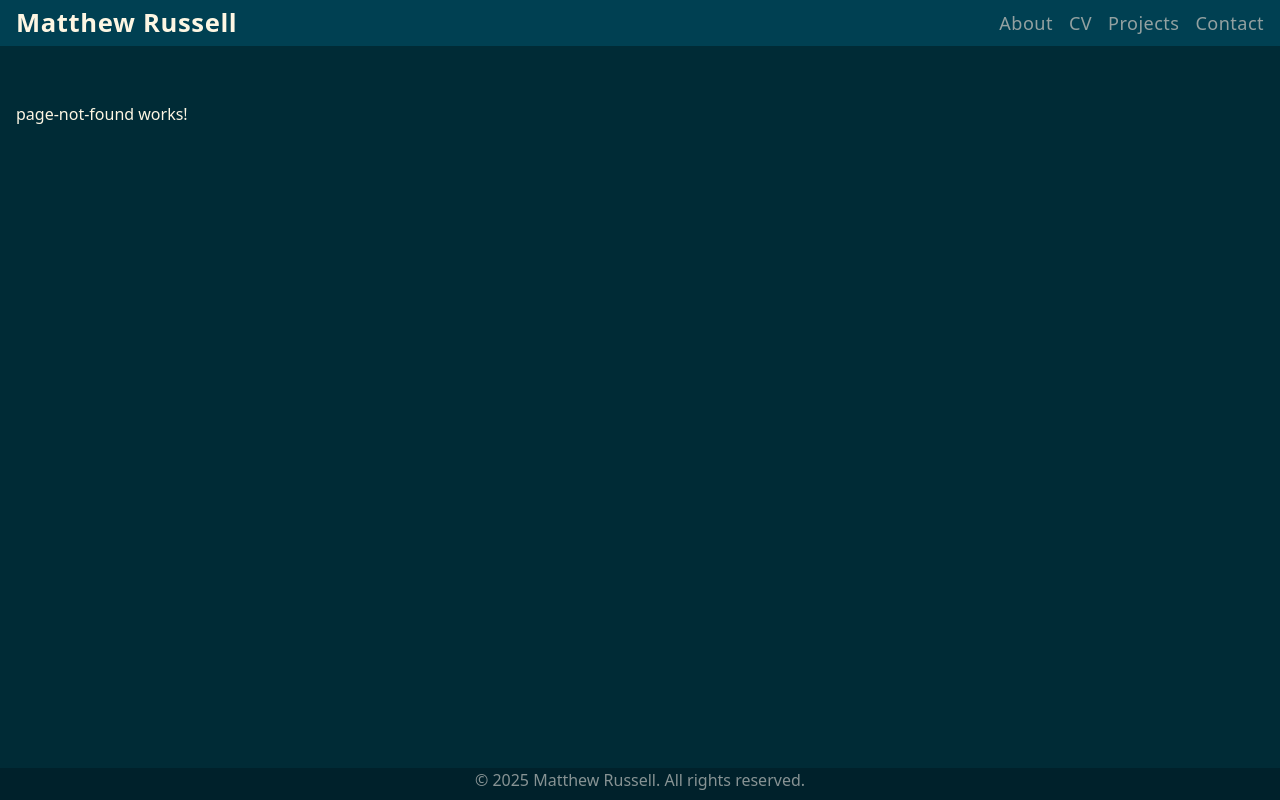
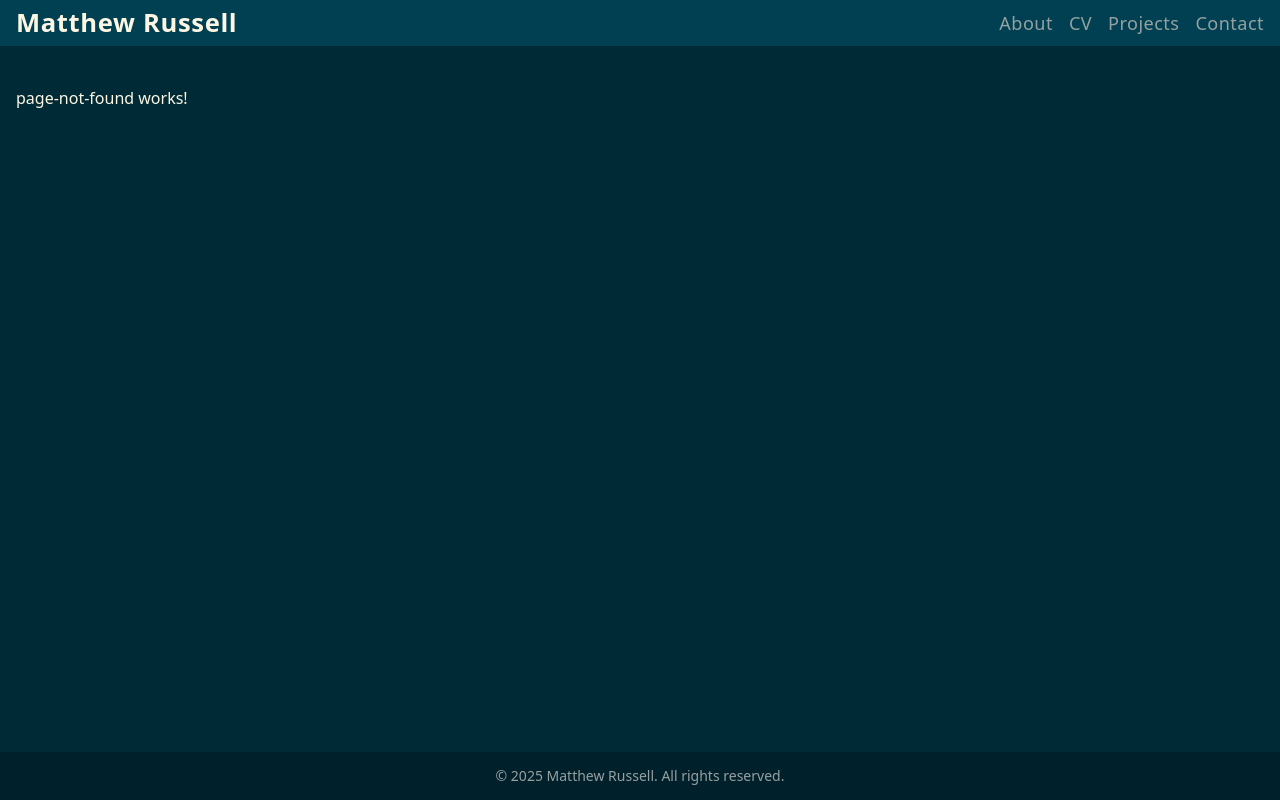
Before and after one commit to mjrussell91/mjrussell-net, an Angular app: page / in a window 1280 px wide. Built offline with nearby package versions, Linux system fonts and the light colour scheme.

Commit message:
footer updates

```diff
--- a/src/app/app.html
+++ b/src/app/app.html
@@ -1,5 +1,5 @@
 <app-header></app-header>
-<main class="container mx-auto px-4 py-8 flex-grow">
+<main class="container mx-auto p-4 flex-grow">
 	<router-outlet />
 </main>
 <app-footer></app-footer>
--- a/src/app/footer/footer.html
+++ b/src/app/footer/footer.html
@@ -1,3 +1,3 @@
-<div class="bg-blue-4 h-8 mt-auto flex justify-center">
-    <p class="text-white-3">© 2025 Matthew Russell. All rights reserved.</p>
+<div class="bg-blue-4 h-12 mt-16 flex justify-center">
+    <p class="text-white-4 text-sm my-auto">© 2025 Matthew Russell. All rights reserved.</p>
 </div>
```
